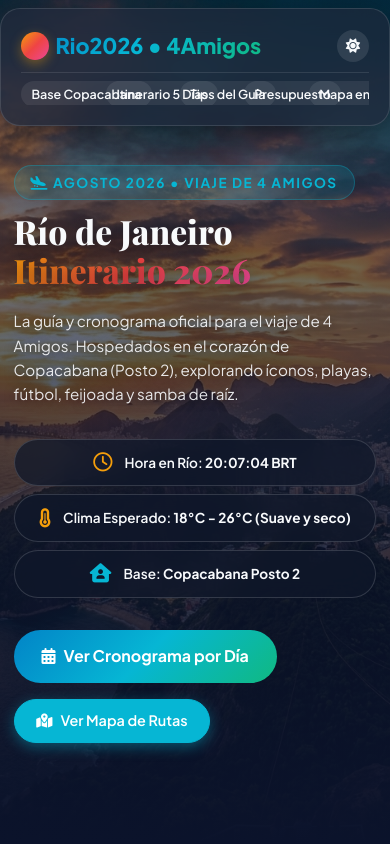
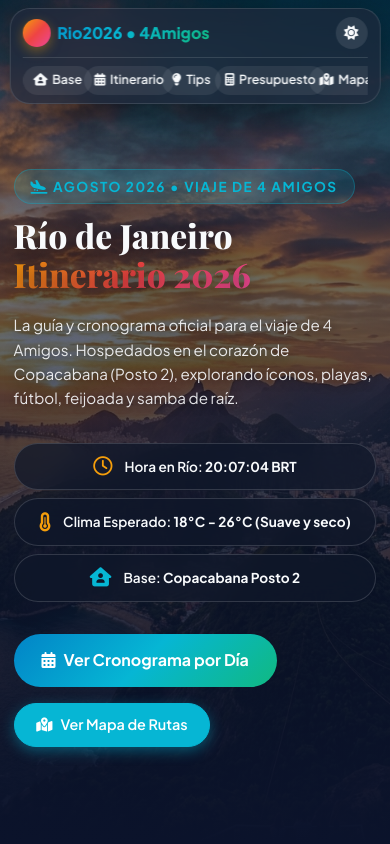
Before and after one commit to fibarra2378/WebRioJaneiro, a plain HTML site: page index.html in a window 390 px wide. Shown: the top 844 px of the page. Drawn offline with nearby package versions, Linux system fonts and the light colour scheme; a web font is replaced by a local one.

Commit message:
fix: estructurar navbar con navbar-top-row y nav-links de 2 filas para renderizado 100% visible en Chrome Mobile

```diff
--- a/css/styles.css
+++ b/css/styles.css
@@ -185,11 +185,17 @@ img {
   width: 92%;
   max-width: 1280px;
   z-index: 1000;
-  padding: 0.85rem 1.75rem;
+  padding: 0.75rem 1.5rem;
   display: flex;
   align-items: center;
   justify-content: space-between;
   border-radius: var(--radius-full);
+}
+
+.navbar-top-row {
+  display: flex;
+  align-items: center;
+  gap: 1.5rem;
 }
 
 .navbar:hover,
@@ -940,23 +946,28 @@ p, a, h1, h2, h3, h4, h5, h6, span, strong, div {
   word-break: break-word;
 }
 
-@media (max-width: 850px) {
+@media (max-width: 992px) {
   /* Navbar Flotante de 2 filas en móvil (Fila 1: Logo + Theme Btn | Fila 2: Links completos) */
   .navbar {
-    width: 94%;
-    max-width: 94%;
-    top: 0.5rem;
-    padding: 0.6rem 0.85rem;
-    border-radius: 20px;
-    display: flex;
-    flex-wrap: wrap;
-    align-items: center;
-    justify-content: space-between;
-    gap: 0.35rem;
+    width: 94% !important;
+    max-width: 94% !important;
+    top: 0.5rem !important;
+    padding: 0.6rem 0.85rem !important;
+    border-radius: 20px !important;
+    display: flex !important;
+    flex-direction: column !important;
+    align-items: stretch !important;
+    gap: 0.35rem !important;
+  }
+
+  .navbar-top-row {
+    display: flex !important;
+    justify-content: space-between !important;
+    align-items: center !important;
+    width: 100% !important;
   }
 
   .logo {
-    order: 1;
     gap: 0.4rem;
   }
 
@@ -969,10 +980,6 @@ p, a, h1, h2, h3, h4, h5, h6, span, strong, div {
     font-size: 1rem;
   }
 
-  .nav-actions {
-    order: 2;
-  }
-
   .theme-toggle-btn {
     width: 32px;
     height: 32px;
@@ -980,41 +987,43 @@ p, a, h1, h2, h3, h4, h5, h6, span, strong, div {
   }
 
   .nav-links {
-    order: 3;
-    width: 100%;
-    max-width: 100%;
-    display: flex;
-    gap: 0.4rem;
-    overflow-x: auto;
-    white-space: nowrap;
-    scrollbar-width: none;
-    -webkit-overflow-scrolling: touch;
-    padding-top: 0.45rem;
-    margin-top: 0.15rem;
-    border-top: 1px solid rgba(255, 255, 255, 0.1);
+    width: 100% !important;
+    max-width: 100% !important;
+    display: flex !important;
+    gap: 0.35rem !important;
+    overflow-x: auto !important;
+    white-space: nowrap !important;
+    scrollbar-width: none !important;
+    -webkit-overflow-scrolling: touch !important;
+    padding-top: 0.45rem !important;
+    margin-top: 0.15rem !important;
+    border-top: 1px solid rgba(255, 255, 255, 0.12) !important;
   }
 
   .nav-links::-webkit-scrollbar {
-    display: none;
+    display: none !important;
   }
 
   .nav-link {
-    font-size: 0.78rem;
-    padding: 0.3rem 0.65rem;
-    background: rgba(255, 255, 255, 0.08);
-    border-radius: var(--radius-full);
-    color: var(--text-main);
+    font-size: 0.78rem !important;
+    padding: 0.3rem 0.65rem !important;
+    background: rgba(255, 255, 255, 0.08) !important;
+    border-radius: var(--radius-full) !important;
+    color: var(--text-main) !important;
+    display: inline-flex !important;
+    align-items: center !important;
+    gap: 0.3rem !important;
   }
 
   .nav-link:hover,
   .nav-link.active {
-    background: var(--accent-teal);
-    color: #fff;
+    background: var(--accent-teal) !important;
+    color: #fff !important;
   }
 
   /* Ajustes del Hero y Secciones */
   .hero {
-    padding-top: 7rem;
+    padding-top: 7.5rem;
     padding-bottom: 3rem;
   }
 
@@ -1091,8 +1100,8 @@ p, a, h1, h2, h3, h4, h5, h6, span, strong, div {
 @media (max-width: 480px) {
   /* Samsung S22 y Pantallas Angostas (< 480px) */
   .navbar {
-    width: 95%;
-    padding: 0.5rem 0.75rem;
+    width: 95% !important;
+    padding: 0.5rem 0.75rem !important;
   }
 
   .section-title {
--- a/index.html
+++ b/index.html
@@ -29,18 +29,11 @@
 
   <!-- Barra de Navegación Flotante -->
   <nav class="navbar glass-card">
+    <div class="navbar-top-row">
       <a href="#" class="logo">
         <div class="logo-icon"><i class="fa-solid fa-umbrella-beach"></i></div>
-      <span>Rio2026 • 4Amigos</span>
+        <span class="logo-text">Rio2026 • 4Amigos</span>
       </a>
-
-    <ul class="nav-links">
-      <li><a href="#base-depto" class="nav-link">Base Copacabana</a></li>
-      <li><a href="#itinerary-section" class="nav-link">Itinerario 5 Días</a></li>
-      <li><a href="#guide-tips-section" class="nav-link">Tips del Guía</a></li>
-      <li><a href="#budget-calculator" class="nav-link">Presupuesto</a></li>
-      <li><a href="#map-section" class="nav-link">Mapa en Vivo</a></li>
-    </ul>
 
       <div class="nav-actions">
         <button id="theme-toggle-btn" class="theme-toggle-btn" title="Cambiar Tema Claro/Oscuro"
@@ -48,6 +41,15 @@
           <i class="fa-solid fa-moon"></i>
         </button>
       </div>
+    </div>
+
+    <ul class="nav-links">
+      <li><a href="#base-depto" class="nav-link"><i class="fa-solid fa-house-user"></i> Base</a></li>
+      <li><a href="#itinerary-section" class="nav-link"><i class="fa-solid fa-calendar-days"></i> Itinerario</a></li>
+      <li><a href="#guide-tips-section" class="nav-link"><i class="fa-solid fa-lightbulb"></i> Tips</a></li>
+      <li><a href="#budget-calculator" class="nav-link"><i class="fa-solid fa-calculator"></i> Presupuesto</a></li>
+      <li><a href="#map-section" class="nav-link"><i class="fa-solid fa-map-location-dot"></i> Mapa</a></li>
+    </ul>
   </nav>
 
   <!-- Sección Principal (Hero) -->
```
Also changed, not shown: tests/defects_report.md (+1 -1 lines), tests/qa_report.md (+2 -2 lines). Lines whose indentation alone changed are shown as unchanged.
